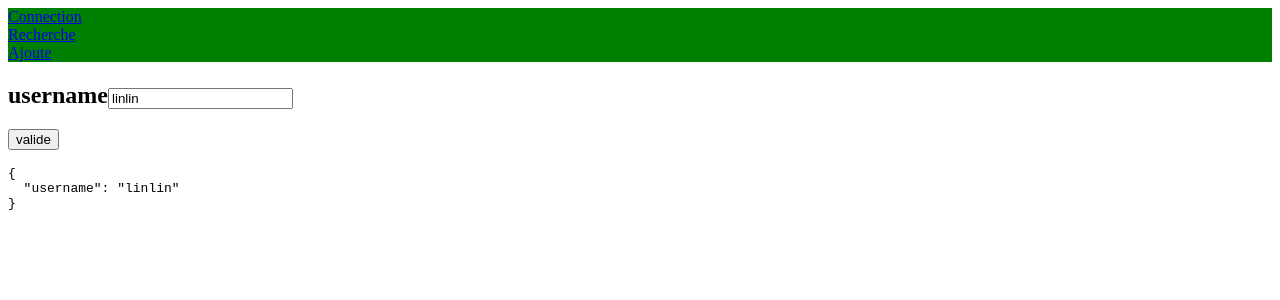
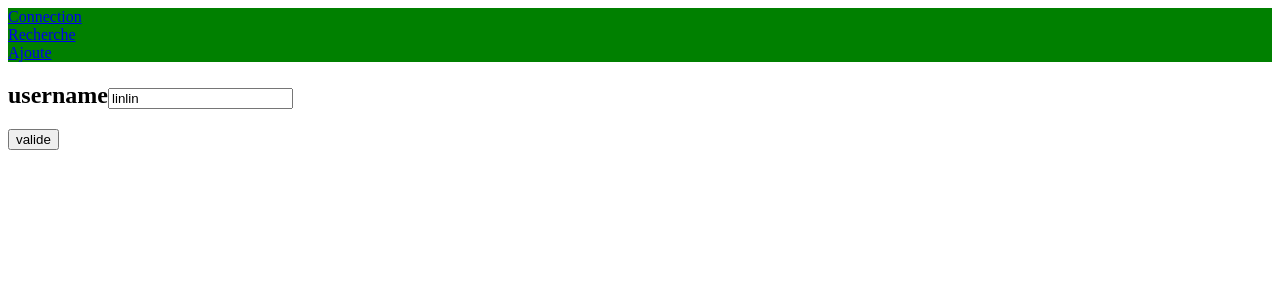
Before and after one commit to linlin-Z/angular-n7nkmw, an Angular app: page /connecter in a window 1280 px wide. Shown: the top 300 px of the page. Built offline with nearby package versions, Linux system fonts and the light colour scheme.

Commit message:
1 file modified

```diff
--- a/src/app/connecter/connecter.component.html
+++ b/src/app/connecter/connecter.component.html
@@ -5,5 +5,3 @@
 <button name="valide" type="submit">valide</button>
 
 </form>
-
-<pre>{{ loginForm.value | json }}</pre>
```
